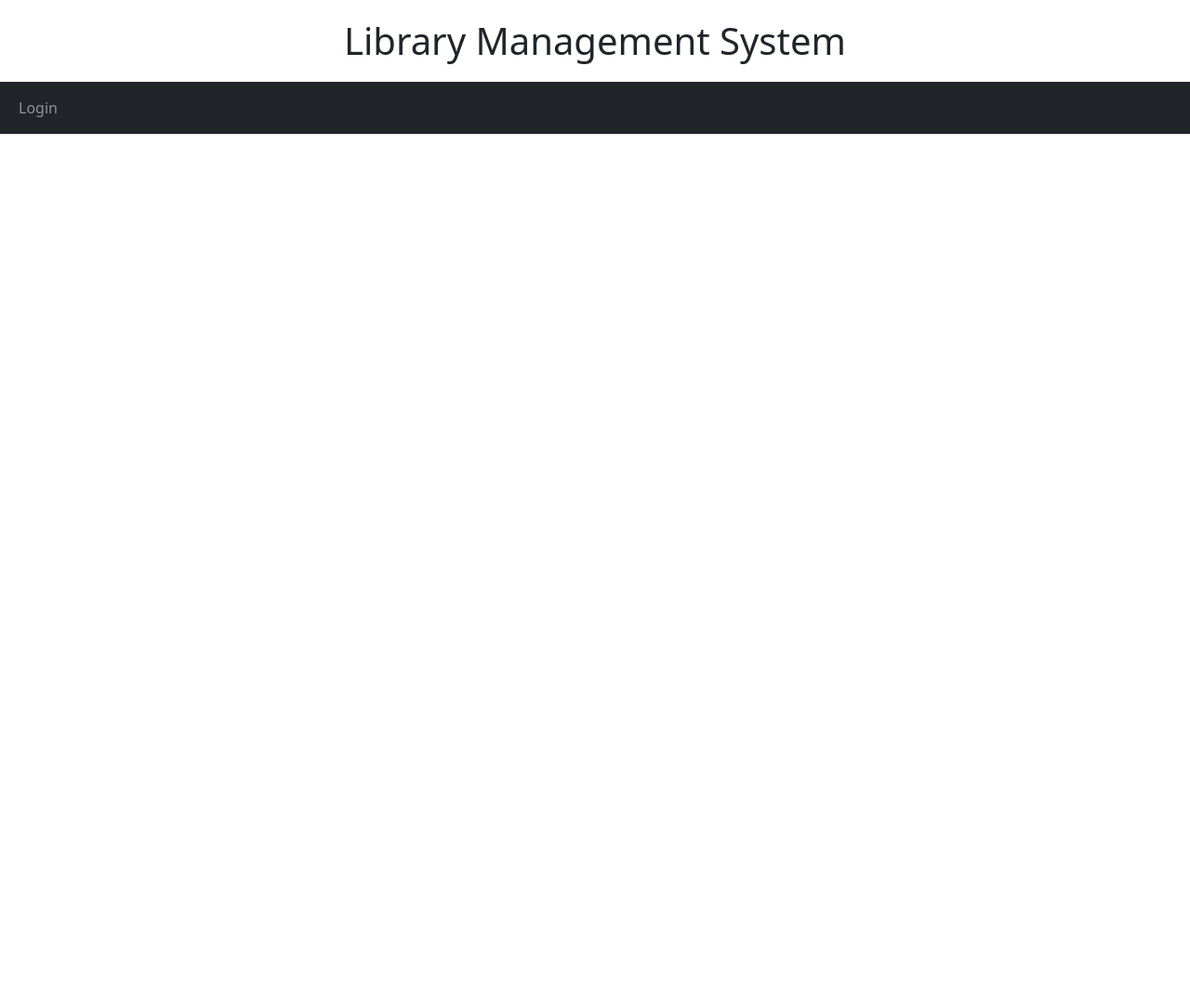
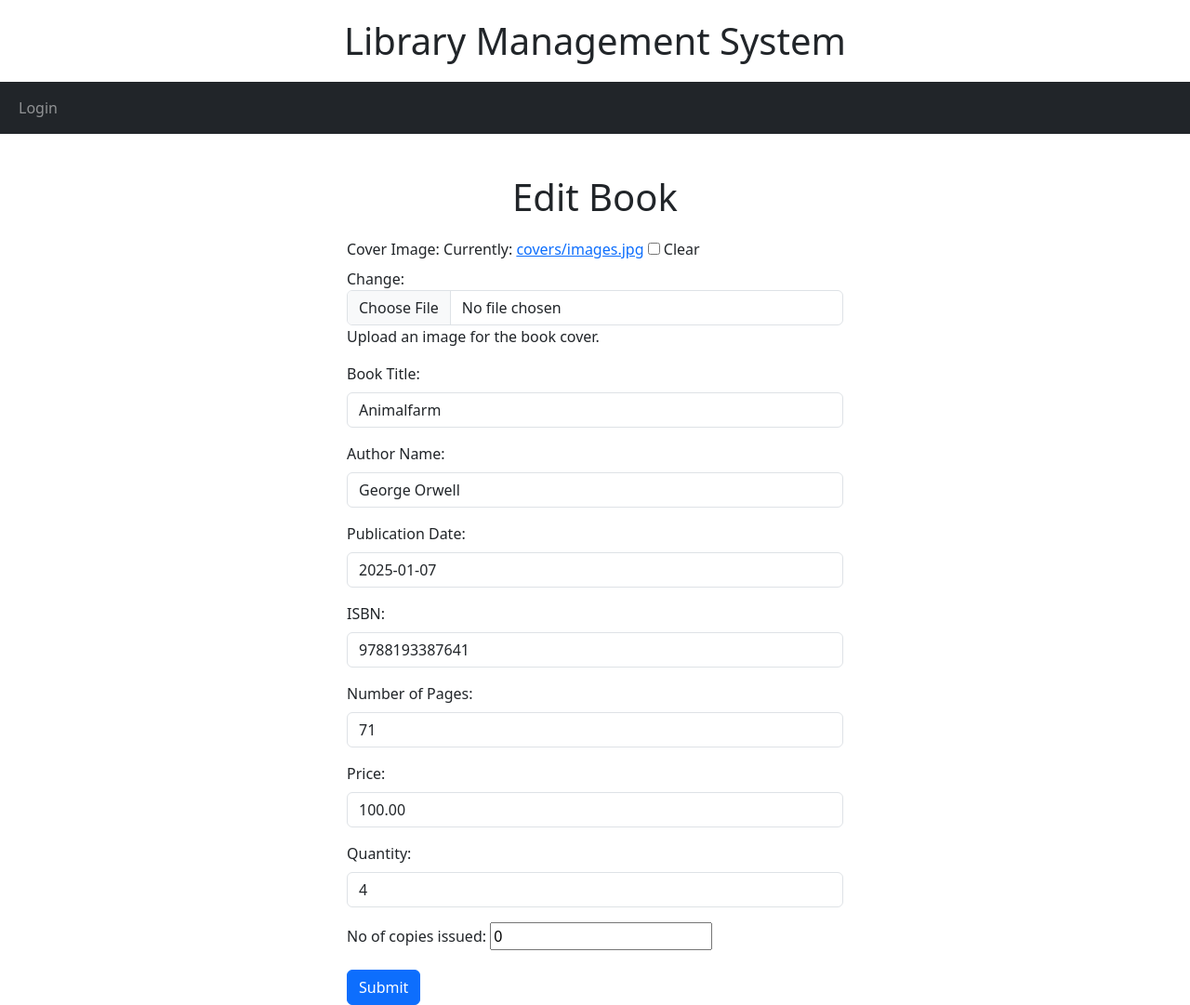
Before and after one commit to almohsinkhan/Library-Management-System, a Django app: page /edit_book/2/ in a window 1280 px wide. Shown: the whole page at 93% size. Before the commit the page ends 144 px from the top, so only its background shows below. Run offline with Django 5.2, Linux system fonts and the light colour scheme; data comes from the database, SQL or seed files in the repository; both versions use the stored data as it was after the commit; some libraries are stand-ins or nearby versions.

Commit message:
error handling of edit issued books

```diff
--- a/library/models.py
+++ b/library/models.py
@@ -9,6 +9,8 @@ class Book(models.Model):
     pages = models.PositiveIntegerField(null=True, blank=True)
     price = models.DecimalField(max_digits=8, decimal_places=2, null=True, blank=True)
     quantity = models.PositiveIntegerField(default=0)
+    No_of_copies_issued = models.IntegerField(default=0)
+
 
     def __str__(self):
         return self.title
--- a/library/templates/Books.html
+++ b/library/templates/Books.html
@@ -11,6 +11,7 @@
                     <th scope="col">BOOK NAME</th>
                     <th scope="col">AUTHOR</th>
                     <th scope="col">QUANTITY</th>
+                    <th scope="col">ISSUED</th>
                     <th scope="col">MORE</th>
                   </tr>
                 </thead>
@@ -22,6 +23,7 @@
                     <td>{{book.title}}</td>
                     <td>{{book.author}}</td>
                     <td>{{book.quantity}}</td>
+                    <td>{{book.No_of_copies_issued}}</td>
                     <td><a href="{% url 'aboutbook' book.id %}"><button>Click for More</button></a></td>
                   </tr>
                   {% endfor %}
--- a/library/templates/edit_book.html
+++ b/library/templates/edit_book.html
@@ -1,4 +1,11 @@
-{% extends 'base.html' %}
-{% block contant %}
-<h1>Hello</h1>
+{% extends 'base.html'%}
+{% block content %}
+    <h1 class="text-center">Edit Book</h1>
+    <div class="container" style="width: 50% ">
+        <form method="post" action="{% url 'edit_book' book.id %}" enctype="multipart/form-data">
+            {% csrf_token %}
+            {{form.as_p}}
+            <button type="submit" class="btn btn-primary">Submit</button>
+        </form>
+    </div>
 {% endblock %}
--- a/library/templates/home.html
+++ b/library/templates/home.html
@@ -6,7 +6,7 @@
         {% endif %}
         {% else %}
         <h1>Login</h1>
-        <div class="container" style="width: 50%">
+        <div class="container" style="width: 50% ">
         <form method="post" action="{% url 'home' %}" >
         {% csrf_token %}
         <div class="form-group">
--- a/library/views.py
+++ b/library/views.py
@@ -71,11 +71,9 @@ def add_member(request):
     form = MemberForm()
     if request.method == 'POST':
         form = MemberForm(request.POST, request.FILES)
-        if form.is_valid:
+        if form.is_valid():
             form.save()
             return redirect('members')
-
-
     return render(request, 'add_member.html', {'form':form})
 
 def edit(request, pk):
@@ -109,21 +107,41 @@ def delete_book(request, pk):
     book.delete()
     return redirect('Books')
 
+# for showing detail of book
 def borrowed_books(request):
     borrowed_books = BookIssue.objects.all()
     return render(request, 'borrowed_books.html', {'borrowed_books': borrowed_books})
 
 def return_book(request, pk):
-    book = BookIssue.objects.get(pk=pk)
-    book.returned = True
+    book_issue = BookIssue.objects.get(pk=pk)
+    book_issue.returned = True
+    book_issue.save()
+    book = book_issue.book
+    book.No_of_copies_issued -= 1
     book.save()
     return redirect('borrowed_books')
+
+
+from django.shortcuts import get_object_or_404, redirect, render
+from django.contrib import messages
+from .forms import BorrowForm
+from .models import Book
 
 def add_borrow(request):
     form = BorrowForm()
     if request.method == 'POST':
         form = BorrowForm(request.POST)
         if form.is_valid():
-            form.save()
-            return redirect('borrowed_books')
+            # Get the book instance using its ID (from the form)
+            book = form.cleaned_data['book']
+            if book.quantity > book.No_of_copies_issued:
+                book.No_of_copies_issued += 1
+                book.save()
+                form.save()
+                return redirect('borrowed_books')
+            else:
+                messages.error(request, 'Not enough copies available to borrow.')
+        else:
+            messages.error(request, 'Invalid form submission.')
+
     return render(request, 'add_borrow.html', {'form': form})
```
Also changed, not shown: db.sqlite3, library/migrations/0008_book_no_of_copies_issued.py (added), media/covers/download_2.jpg (added), media/image/IMG_20240919_144116.jpg (added).
